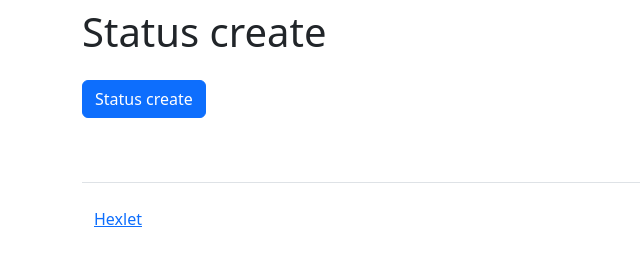
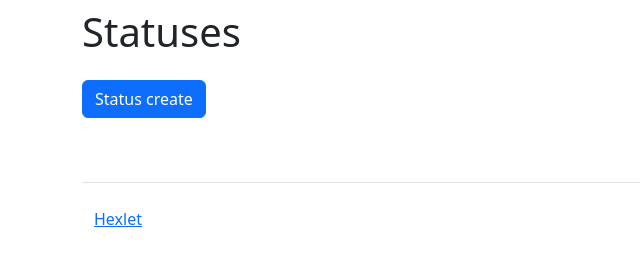
Before and after one commit to al-ov73/python-project-52, a Django app: page /statuses/ in a window 1280 px wide. Shown: the part 72-351 px from the top of the page, without its empty margins (0-640 px from the left). Run offline with Django 5.2, Linux system fonts and the light colour scheme; the visitor is signed in with stand-in values (Sample User, id 1); data that the repository does not hold is empty; some libraries are stand-ins or nearby versions.

Commit message:
update h1

```diff
--- a/task_manager/templates/statuses/index.html
+++ b/task_manager/templates/statuses/index.html
@@ -6,7 +6,7 @@
 
 <h1 class="my-4">
 
-  {% trans 'Status create' %}
+  {% trans 'Statuses' %}
 
       </h1>
 
```
